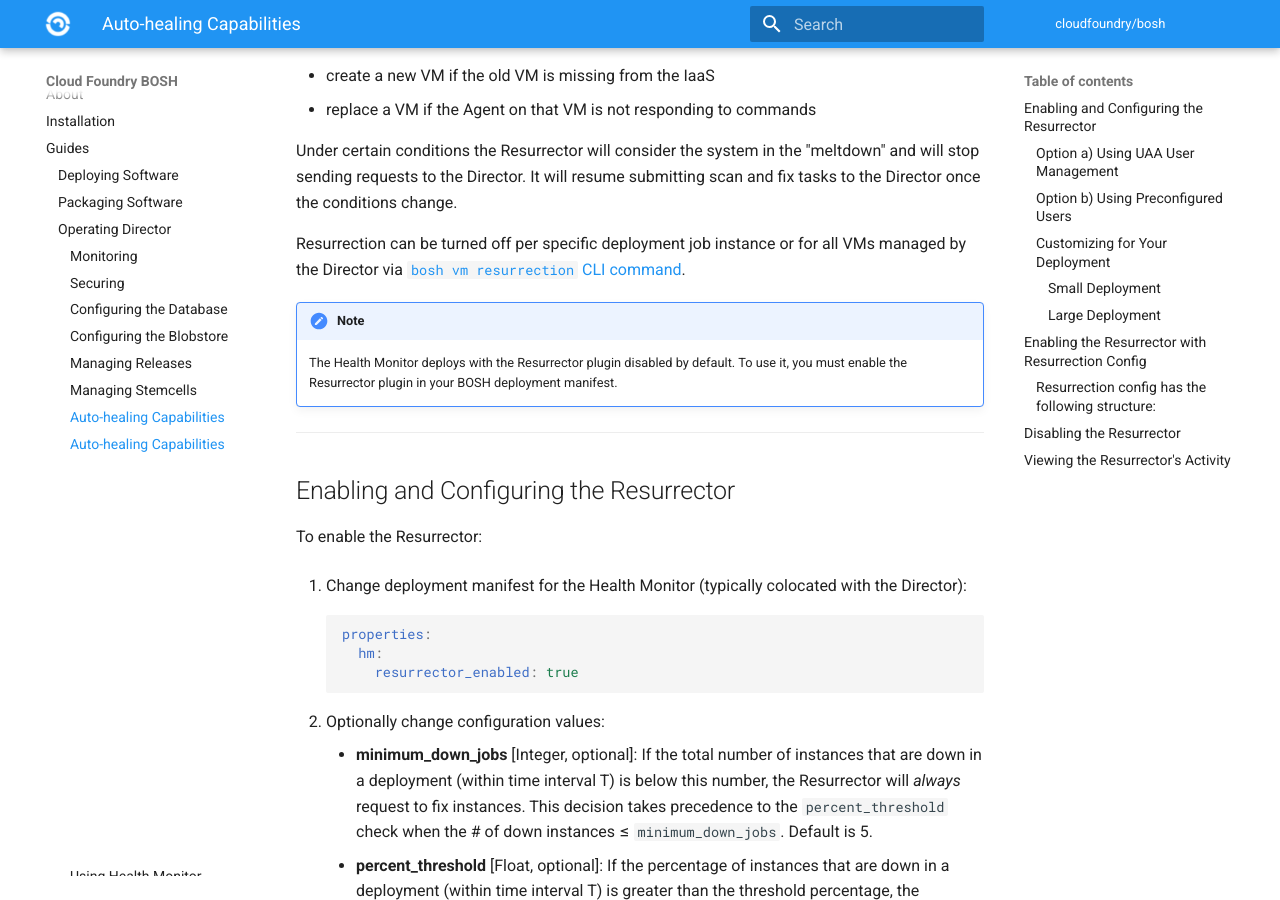
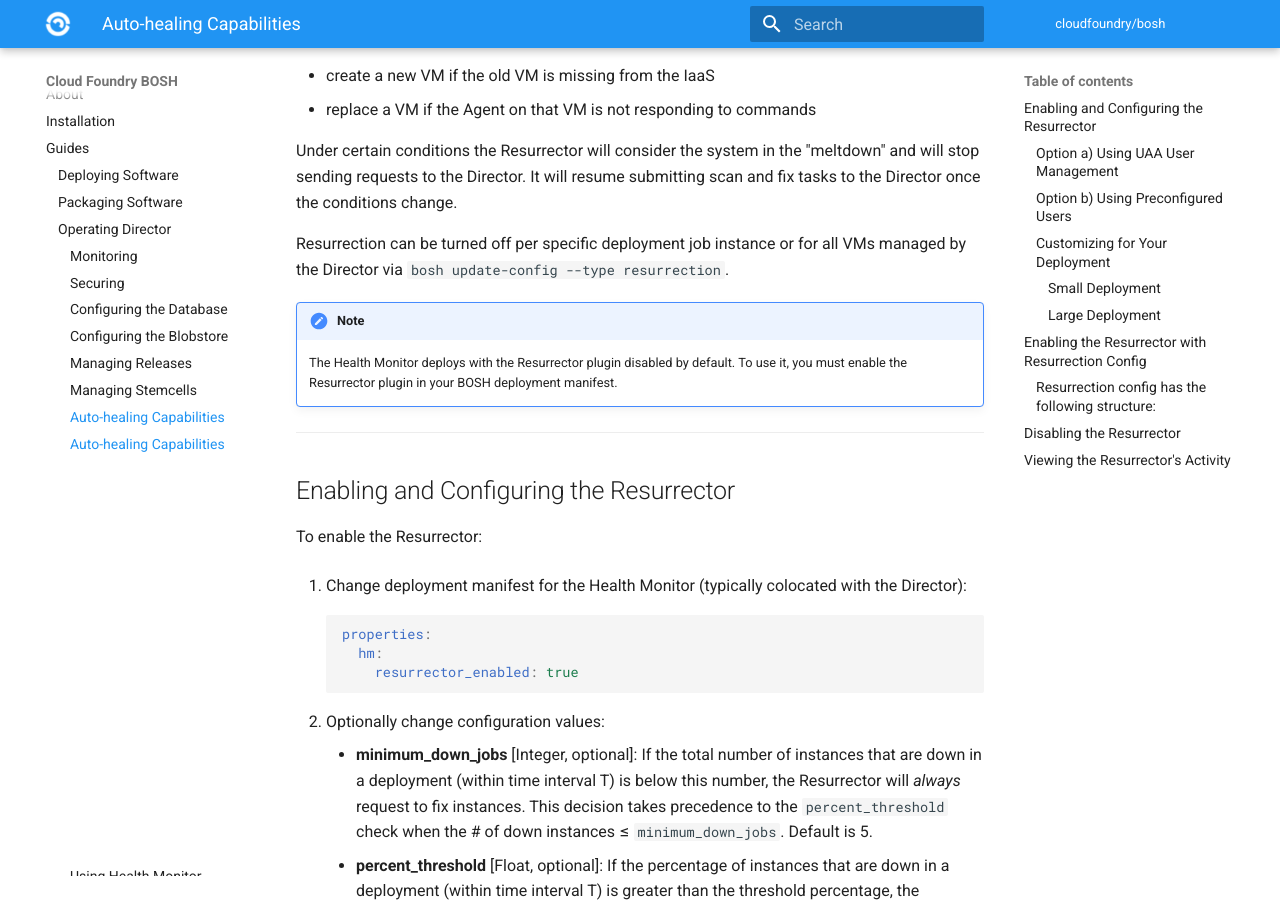
Before and after one commit to cloudfoundry/docs-bosh, an MkDocs documentation site: the page built from content/resurrector.md, in a window 1280 px wide and 900 px high, scrolled down 350 px. Built offline with MkDocs 1.6.1 and Material for MkDocs 9.7.7, drawn with Linux system fonts in a browser that asks for light colours; old or Windows-style settings are respelled for this version of MkDocs.

Commit message:
Update resurrector.md
updated cli to use v2 command.

```diff
--- a/content/resurrector.md
+++ b/content/resurrector.md
@@ -7,7 +7,7 @@ The Resurrector continuously cross-references VMs expected to be running against
 
 Under certain conditions the Resurrector will consider the system in the "meltdown" and will stop sending requests to the Director. It will resume submitting scan and fix tasks to the Director once the conditions change.
 
-Resurrection can be turned off per specific deployment job instance or for all VMs managed by the Director via [`bosh vm resurrection` CLI command](sysadmin-commands.md#vm-resurrection).
+Resurrection can be turned off per specific deployment job instance or for all VMs managed by the Director via `bosh update-config --type resurrection`.
 
 !!! note
     The Health Monitor deploys with the Resurrector plugin disabled by default. To use it, you must enable the Resurrector plugin in your BOSH deployment manifest.
```
